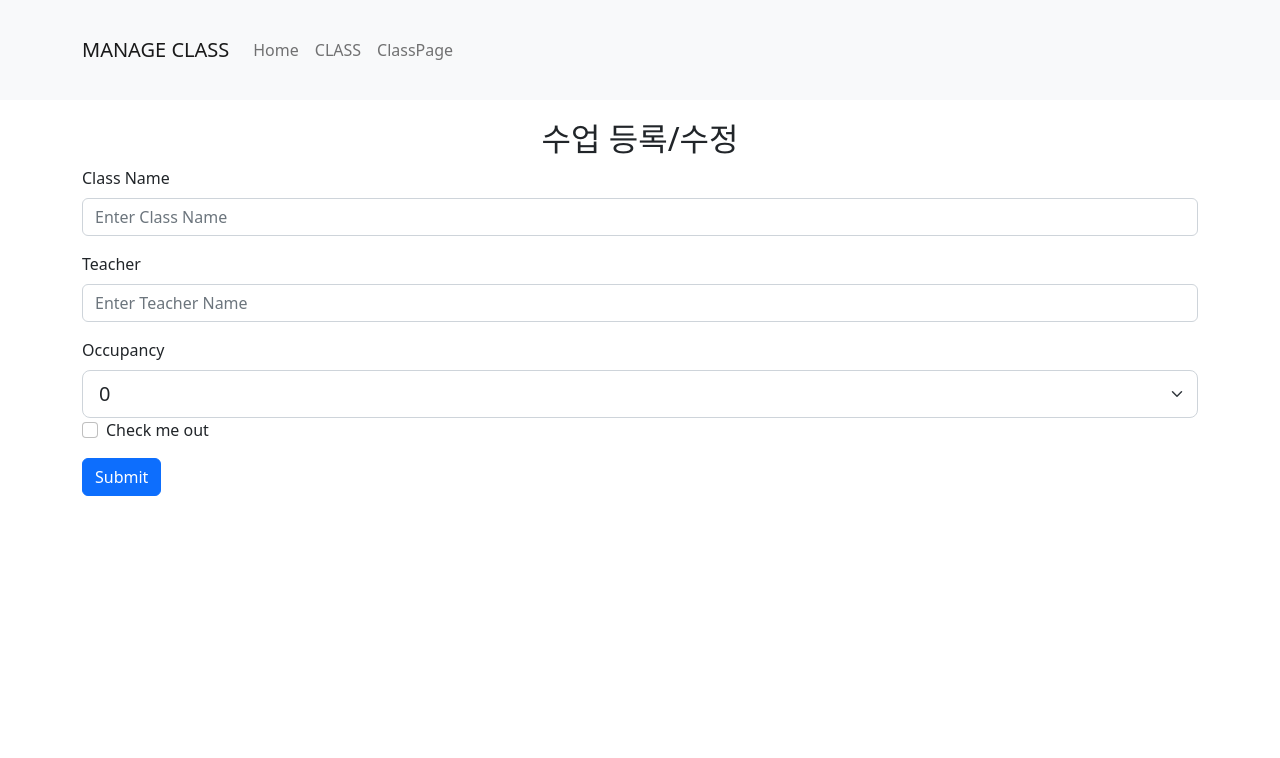
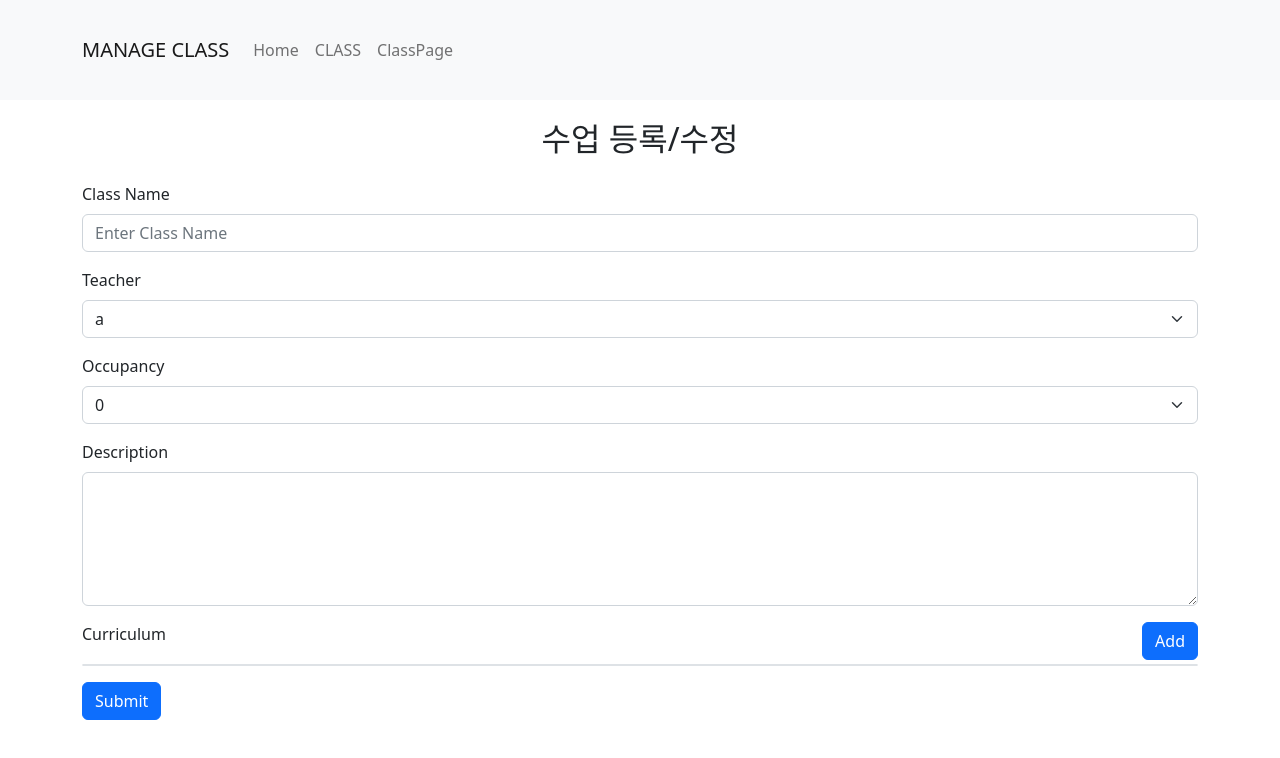
Before and after one commit to Kimchuljoong/manage-academy-front, a React (Create React App) app: page /class/1 in a window 1280 px wide. Shown: the top 758 px of the page. Built offline with nearby package versions, Linux system fonts and the light colour scheme.

Commit message:
ClassDetailPage add element, add and remove function for curriculum

```diff
--- a/src/pages/ClassDetailPage.js
+++ b/src/pages/ClassDetailPage.js
@@ -3,7 +3,7 @@
  * created at 2023/02/27
  */
 
-import React from "react";
+import React, { useState } from "react";
 
 import Button from 'react-bootstrap/Button';
 import Form from 'react-bootstrap/Form';
@@ -12,9 +12,23 @@ import 'bootstrap/dist/css/bootstrap.min.css';
 
 
 const ClassDetailPage = () => {
+
+    const [teachers, setTeachers] = useState(['a', 'b', 'c'])
+    const [list, setList] = useState([])
+
+    const add = () => {
+        setList([...list, ''])
+    }
+
+    const remove = (targetId) => {
+        setList(list.filter((e, idx) => {
+            return idx !== targetId
+        }))
+    }
+
     return (
         <div>
-            <div className="d-flex justify-content-center">
+            <div className="d-flex justify-content-center mb-3">
                 <h2>수업 등록/수정</h2>
             </div>
             <Form className="">
@@ -25,21 +39,66 @@ const ClassDetailPage = () => {
 
                 <Form.Group className="mb-3" controlId="teacher">
                     <Form.Label>Teacher</Form.Label>
-                    <Form.Control type="text" placeholder="Enter Teacher Name" />
-                </Form.Group>
-
-                <Form.Group className="mb3" controlId="occupancy">
-                    <Form.Label>Occupancy</Form.Label>
-                    <Form.Select size="lg">
-                        <option>0</option>
-                        <option>1</option>
-                        <option>2</option>
+                    <Form.Select size="md">
+                        {teachers.map((teacher, idx) => {
+                            return ( <option value={idx}>{teacher}</option> )
+                        })}
                     </Form.Select>
                 </Form.Group>
 
-                <Form.Group className="mb-3" controlId="formBasicCheckbox">
+                <Form.Group className="mb-3" controlId="occupancy">
+                    <Form.Label>Occupancy</Form.Label>
+                    <Form.Select size="md">
+                        {[...Array(parseInt(25))].map((n, idx) => {
+                            return ( <option value={idx}>{idx}</option> )
+                        })}
+                    </Form.Select>
+                </Form.Group>
+
+                <Form.Group className="mb-3" controlId="description">
+                    <Form.Label>Description</Form.Label>
+                    <Form.Control as="textarea" rows={5} />
+                </Form.Group>
+
+                <Form.Group className="mb-3" controlId="curriculum">
+                    <div className="d-flex justify-content-between mb-1">
+                        <Form.Label>Curriculum</Form.Label>
+                        <Button onClick={() => add()}>Add</Button>
+                    </div>
+                    <div className="border rounded" placeholder="">
+                    {
+                        list.map((e, idx) => {
+                            return (
+                                <div className="d-flex">
+                                    <div className="align-middle text-center"> {idx+1}</div>
+                                    <Form.Control
+                                        className="border rounded-0"
+                                        type="text"
+                                        placeholder="step"
+                                        value={e}
+                                        onChange={
+                                            (e) => {
+                                                list[idx] = e.target.value
+                                                setList([...list])
+                                            }
+                                        }/>
+                                        <Button
+                                            className="btn btn-danger"
+                                            onClick={
+                                                () => remove(idx)
+                                            }>
+                                            remove
+                                        </Button>
+                                </div>)
+                        })
+                    }
+                    </div>
+                </Form.Group>
+
+                {/* <Form.Group className="mb-3" controlId="formBasicCheckbox">
                     <Form.Check type="checkbox" label="Check me out" />
-                </Form.Group>
+                </Form.Group> */}
+
                 <Button variant="primary" type="submit">
                     Submit
                 </Button>
```
